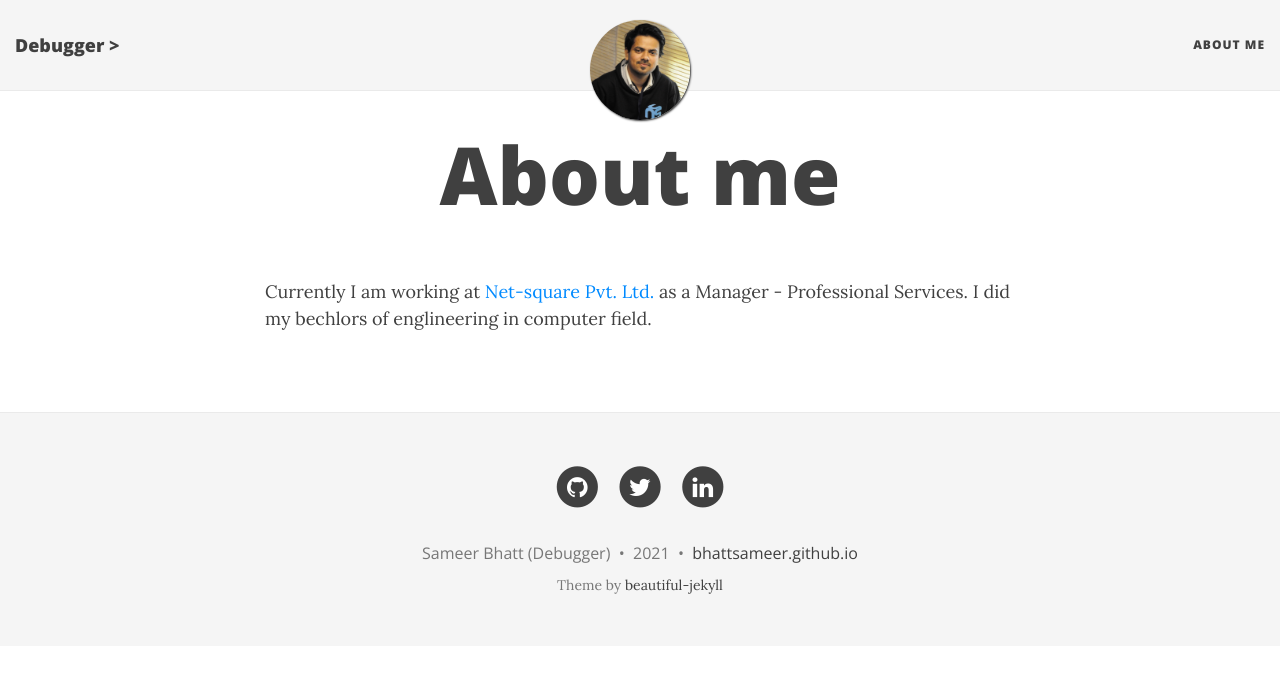
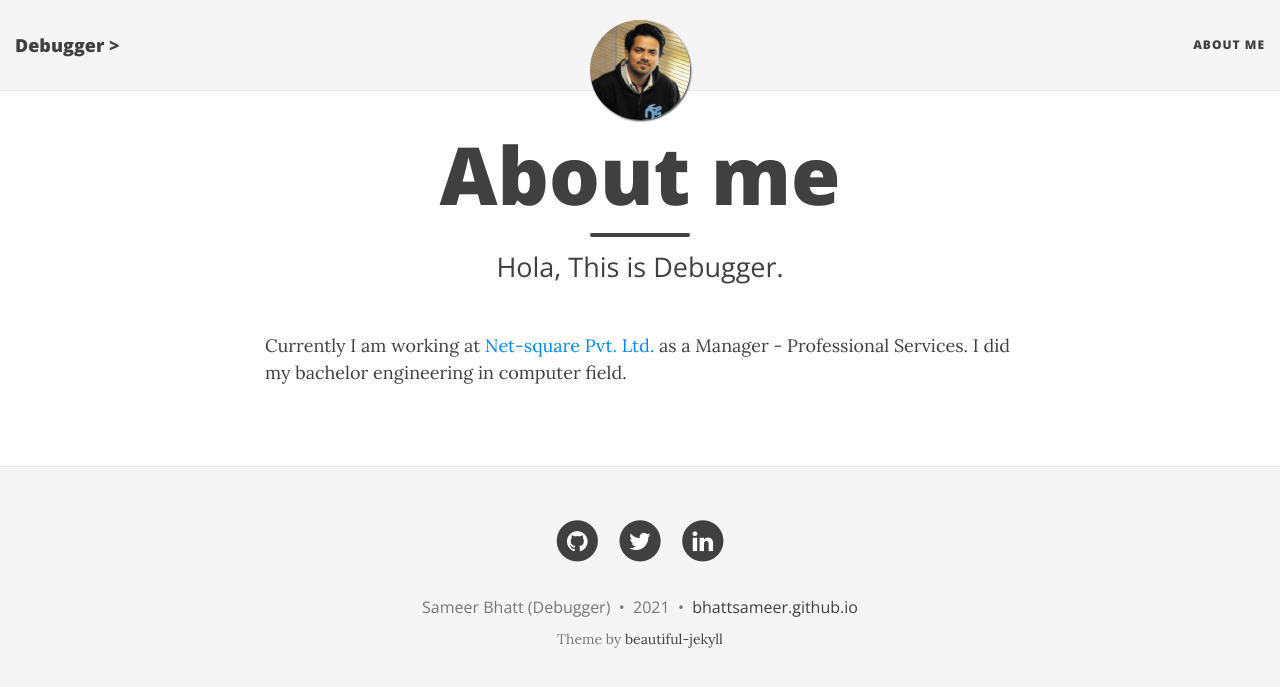
Before and after one commit to bhattsameer/bhattsameer.github.io, a Jekyll site: the page built from aboutme.md, in a window 1280 px wide. Shown: the top 687 px of the page. Built offline with Jekyll 4.4.1, drawn with Linux system fonts in a browser that asks for light colours; nearby versions of some CDN libraries.

Commit message:
Update aboutme.md

```diff
--- a/aboutme.md
+++ b/aboutme.md
@@ -1,8 +1,8 @@
 ---
 layout: page
 title: About me
-subtitle:
+subtitle: Hola, This is Debugger.
 ---
 
 Currently I am working at [Net-square Pvt. Ltd.](http://www.net-square.com/) as a Manager - Professional Services.
-I did my bechlors of englineering in computer field.
+I did my bachelor engineering in computer field.
```
